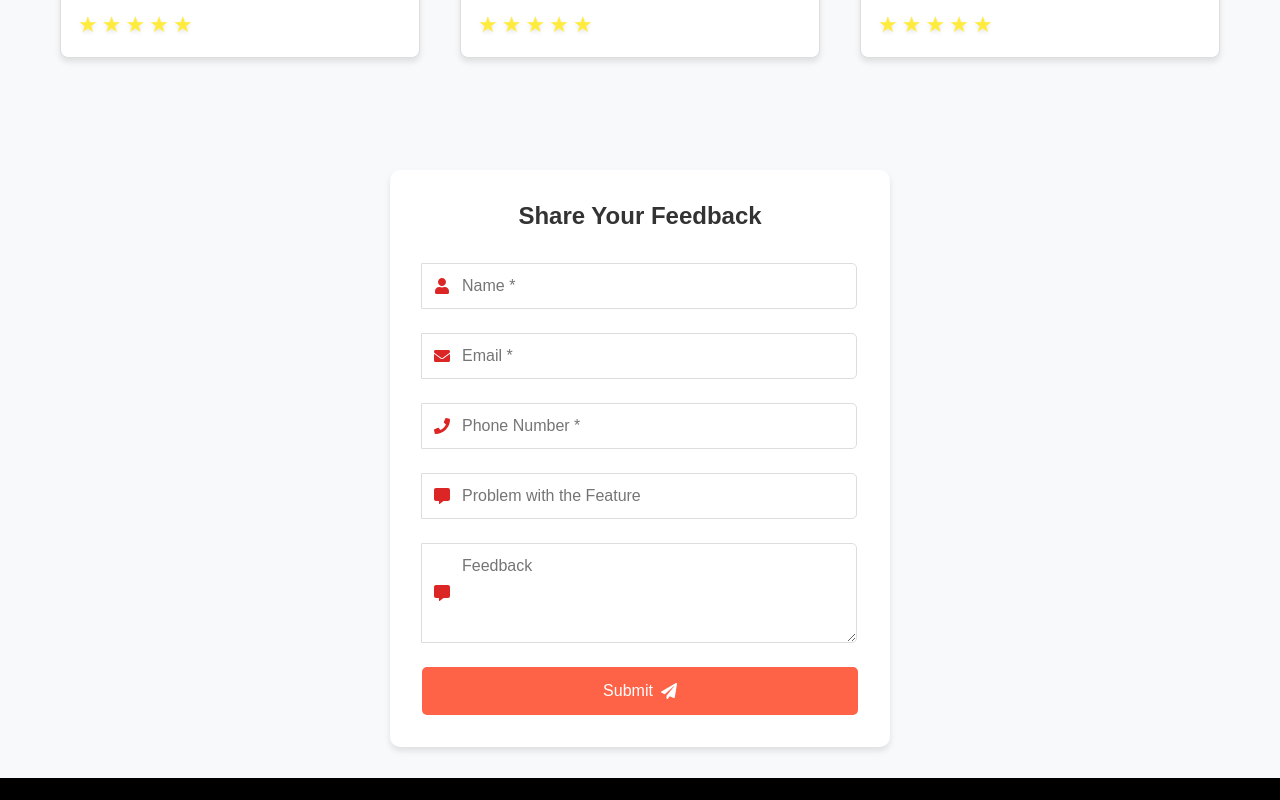
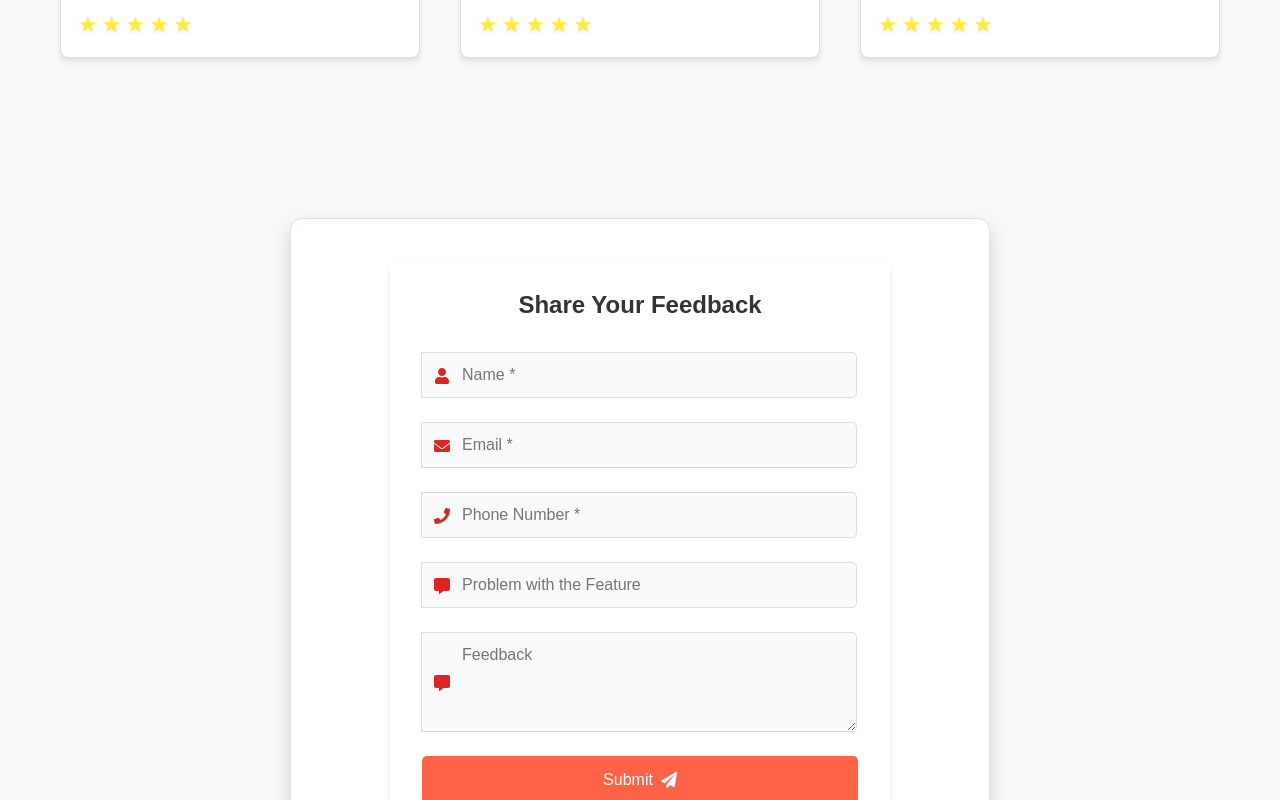
Before and after one commit to GoDofThunder9/ProjectX1, a React (Vite) app in the folder Frontend/: page / in a window 1280 px wide. Shown: the part 3360-4160 px from the top of the page. Built offline with nearby package versions, Linux system fonts and the light colour scheme.

Commit message:
done with tourism upload form

```diff
--- a/Frontend/src/Component/AdminPanel/TourismUploader.css
+++ b/Frontend/src/Component/AdminPanel/TourismUploader.css
@@ -1,4 +1,3 @@
-Form Container
 .form-container {
   max-width: 700px;
   margin: 5rem auto; /* Added margin to prevent navbar overlap */
@@ -14,20 +13,21 @@ Form Container
 .Form_title_uploader {
   margin: 0 0 2rem;
   font-size: 2rem;
-  font-weight: bold;
-  text-align: center; /* Center the title horizontally */
+   font-weight: bold;
+  text-align: center; /*Center the title horizontally */
   color: #110b0b;
   border-bottom: 1px solid #05101bf5;
   padding-bottom: 0.5rem;
   position: relative;
 }
 
+
 /* Form Fields */
 .form-group {
   margin-bottom: 1.5rem;
 }
 
-.label_tourism {
+label {
   font-size: 1rem;
   font-weight: 500;
   color: #555555;
@@ -35,9 +35,8 @@ Form Container
   display: inline-block;
 }
 
-/* Input and Textarea Styling */
-.input_tourism,
-.textarea_tourism {
+input,
+textarea {
   width: 100%;
   padding: 0.75rem;
   border: 1px solid #cccccc;
@@ -48,13 +47,13 @@ Form Container
   transition: all 0.3s;
 }
 
-.textarea_tourism {
+textarea {
   resize: vertical;
 }
 
-/* Input and Textarea Focus Styling */
-.input_tourism:focus,
-.textarea_tourism:focus {
+/* Input focus styles */
+input:focus,
+textarea:focus {
   border-color: #007bff;
   outline: none;
   background: #ffffff;
--- a/Frontend/src/Component/AdminPanel/TourismUploader.jsx
+++ b/Frontend/src/Component/AdminPanel/TourismUploader.jsx
@@ -52,9 +52,10 @@ const TourForm = () => {
   return (
     <div className="form-container">
       {/* Title */}
-      <h2 className="Form_title_uploader">Create a Tour</h2>
+
 
       <form onSubmit={handleSubmit} encType="multipart/form-data">
+      <h2 className="Form_title_uploader">Create a Tour</h2>
         <div className="form-group">
           <label className="label_tourism" htmlFor="title">Title:</label>
           <input
```
